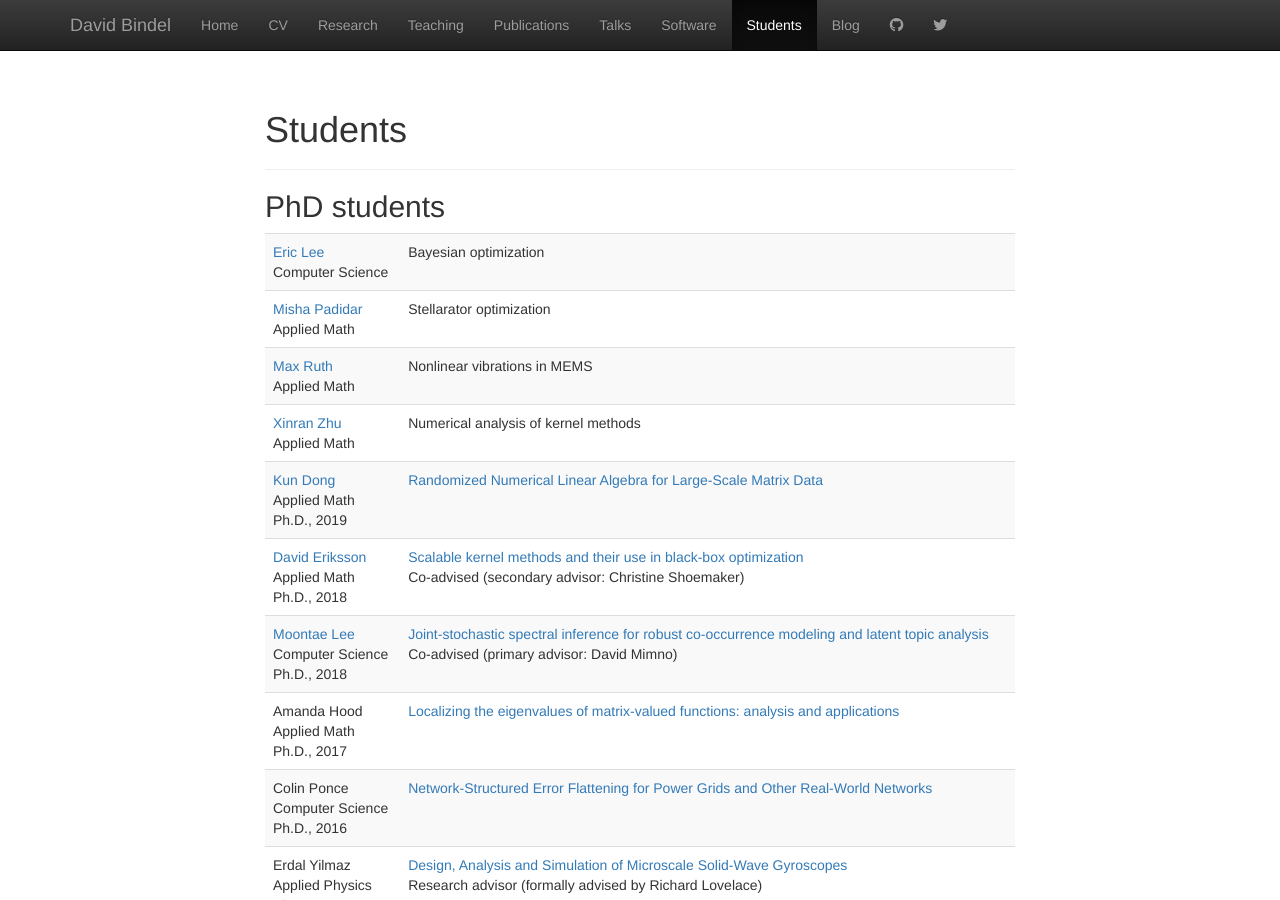
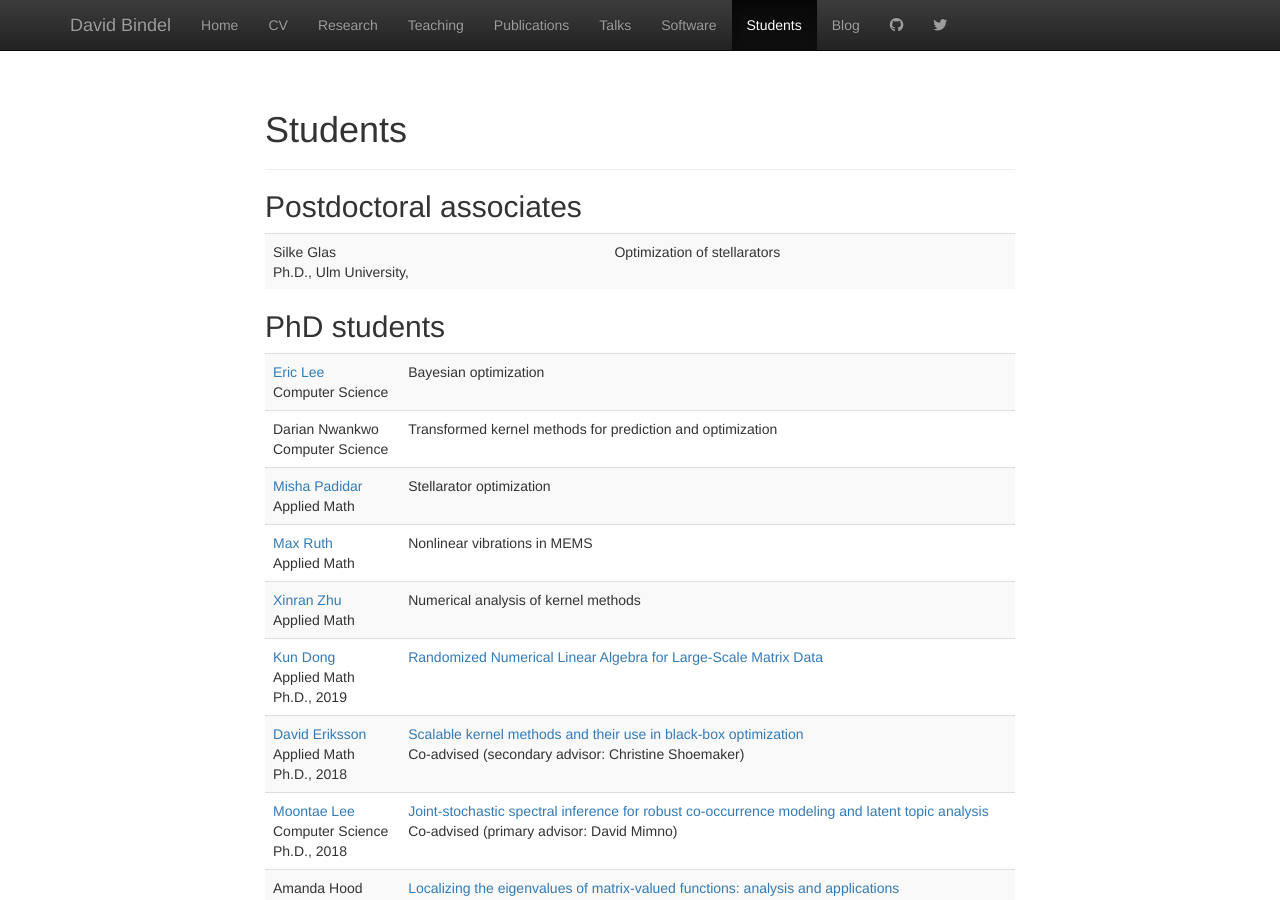
Before and after one commit to dbindel/cornell_web, a Jekyll site: the page built from students.html, in a window 1280 px wide and 900 px high. Built offline with Jekyll 4.4.1, drawn with Linux system fonts in a browser that asks for light colours; nearby versions of some CDN libraries; some of the changed text lies outside the part shown.

Commit message:
Added entries for Darian and Silke.

```diff
--- a/_data/students.yml
+++ b/_data/students.yml
@@ -4,6 +4,18 @@ degrees:
   ms: "M.S."
 
 not_yet:
+
+postdoc:
+  -
+    first: Silke
+    last: Glas
+    topic: Optimization of stellarators
+    where: cornell
+    phd:
+      year: 2018
+      where: Ulm University
+    when:
+      start: 2019-08-12
 
 phd:
   -
@@ -13,6 +25,12 @@ phd:
     where: cornell
     topic: Bayesian optimization
     url: http://www.cs.cornell.edu/~erichanslee/
+  -
+    first: Darian
+    last: Nwankwo
+    field: Computer Science
+    where: cornell
+    topic: Transformed kernel methods for prediction and optimization
   -
     first: Misha
     last: Padidar
@@ -428,6 +446,12 @@ masters:
       when: 2010
 
 ugrad:
+  -
+    first: Leo
+    last: Huang
+    when: 2019
+    where: cornell
+    proj: Fast Bayesian Transformed Gaussian Prediction
   -
     first: Cameron
     last: Ibrahim
--- a/students.html
+++ b/students.html
@@ -2,6 +2,24 @@
 title: Students
 layout: main
 ---
+
+<h2>Postdoctoral associates</h2>
+
+<table class="table table-striped">
+{% for student in site.data.students.postdoc %}
+{% capture name %}{{ student.first }} {{ student.last }}{% endcapture %}
+  <tr>
+    <td>
+      {% if student.url %}<a href="{{ student.url }}">{{ name }}</a>{% else %}{{ name }}{% endif %}
+      {% if student.phd %}<br/>Ph.D., {{ student.phd.where }}, {{ student.thesis.year }}{% endif %}
+    </td>
+    <td>
+      {{ student.topic }}
+      {% if student.reln %}<br/>{{ student.reln }}{% endif %}
+    </td>
+  </tr>
+{% endfor %}
+</table>
 
 <h2>PhD students</h2>
 
```
